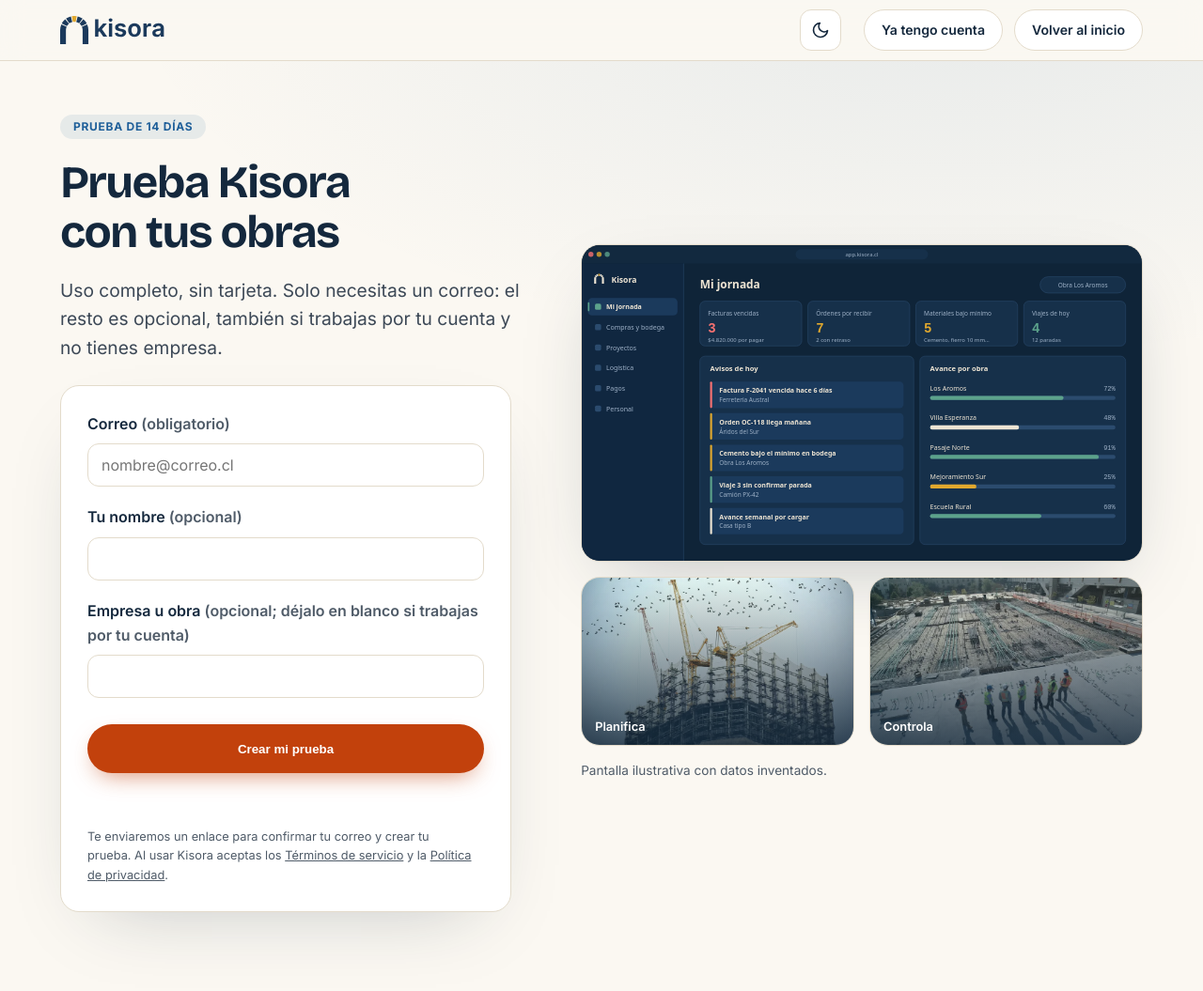
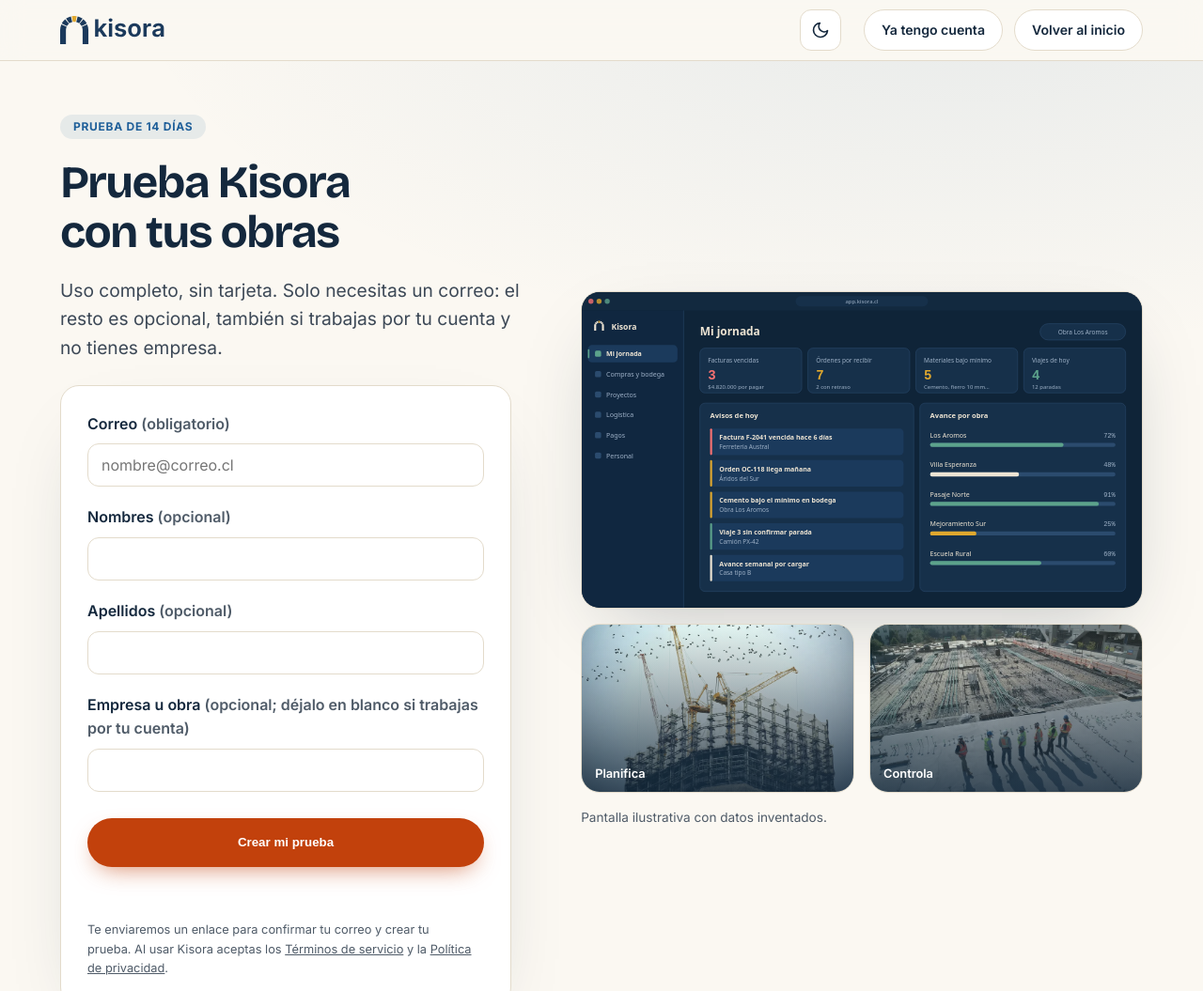
Before and after one commit to EdoGaticaHub/Kisora-Landing, a plain HTML site: page probar.html in a window 1280 px wide. Shown: the top 1055 px of the page at 94% size. Drawn offline with Linux system fonts and the light colour scheme.

Commit message:
Probar: pedir nombres y apellidos separados en el formulario de alta (#23)
Claude-Session: https://claude.ai/code/session_01TfQNPLBEYXVPw1fcxrNGK2

Co-authored-by: Claude <noreply@anthropic.com>

```diff
--- a/probar.html
+++ b/probar.html
@@ -34,8 +34,10 @@
 <form id="alta" class="form" novalidate>
   <label for="correo">Correo <span class="mu">(obligatorio)</span></label>
   <input id="correo" name="correo" type="email" required autocomplete="email" aria-describedby="estado" placeholder="nombre@correo.cl">
-  <label for="nombre">Tu nombre <span class="mu">(opcional)</span></label>
-  <input id="nombre" name="nombre" type="text" autocomplete="name">
+  <label for="nombres">Nombres <span class="mu">(opcional)</span></label>
+  <input id="nombres" name="nombres" type="text" autocomplete="given-name">
+  <label for="apellidos">Apellidos <span class="mu">(opcional)</span></label>
+  <input id="apellidos" name="apellidos" type="text" autocomplete="family-name">
   <label for="empresa">Empresa u obra <span class="mu">(opcional; déjalo en blanco si trabajas por tu cuenta)</span></label>
   <input id="empresa" name="empresa" type="text" autocomplete="organization">
   <input class="trampa" name="web" type="text" tabindex="-1" autocomplete="off" aria-hidden="true">
```
